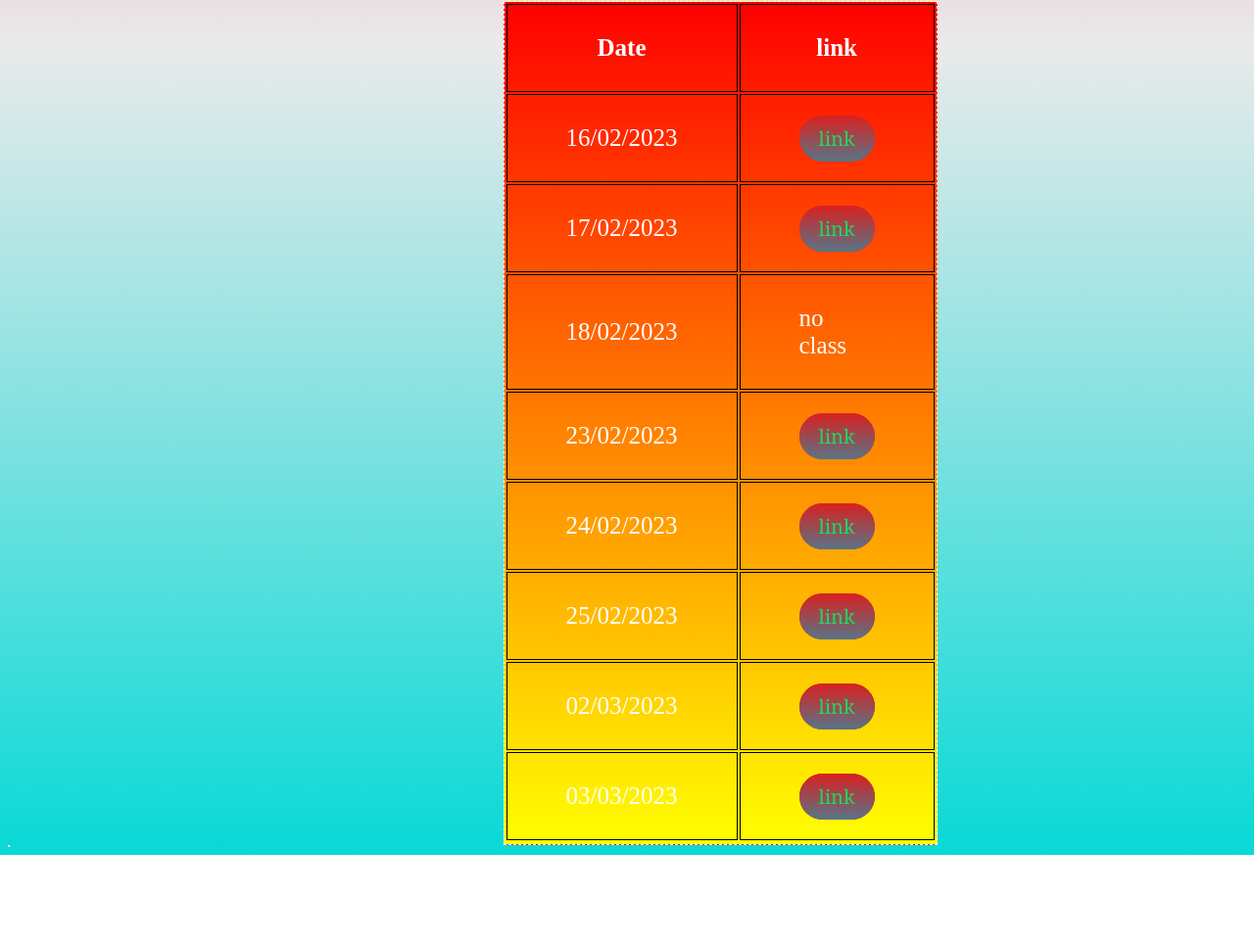
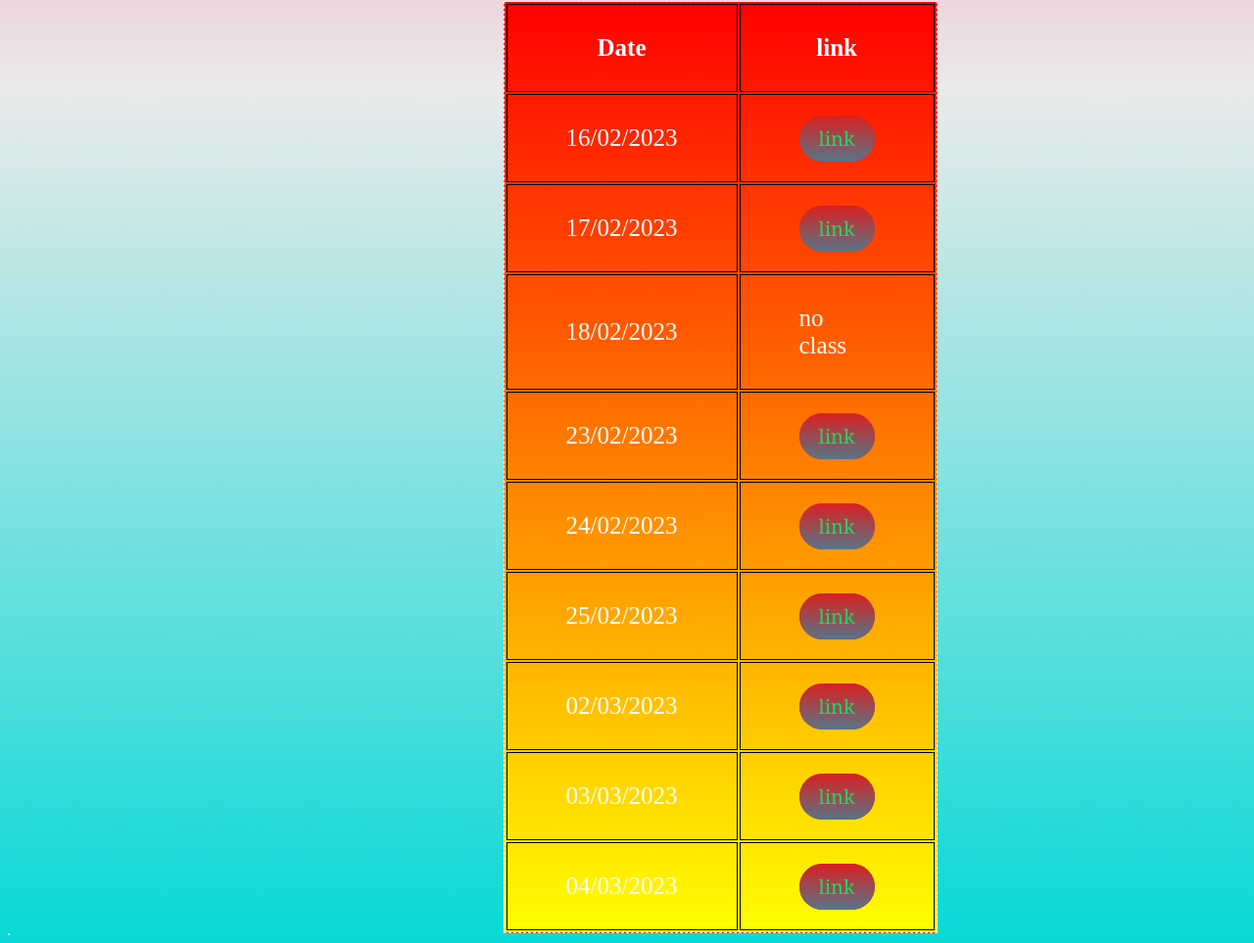
Before and after one commit to csdrockz/classes, a plain HTML site: page index.html in a window 1280 px wide. Shown: the part 782-1745 px from the top of the page at 98% size. Before the commit the page ends 1655 px from the top, so only its background shows below. Drawn offline with Linux system fonts and the light colour scheme.

Commit message:
Update index.html

```diff
--- a/index.html
+++ b/index.html
@@ -88,11 +88,11 @@
         <td><a href="https://nriit1-my.sharepoint.com/:v:/g/personal/cseguest2_nriit_edu_in/EcDbj7_YoOVOgDq6wEIMZ7wB9iGfzwM_y4WiYWpgIXQOFg" class="btn">link</a></td>
     </tr>
     <tr>
-        <!-- <td>
+        <td>
             04/03/2023
         </td>
-        <td><a href="" class="btn">link</a></td>
-    </tr>-->
+        <td><a href="https://nriit1-my.sharepoint.com/:v:/g/personal/cseguest2_nriit_edu_in/EZ_b2vwm4K9Pp-oRSWylXZUBt0JatxbHPGzxjEWUaD6riA" class="btn">link</a></td>
+    </tr>
 </table>
 </div>
 <table class="devops"></table>
```
